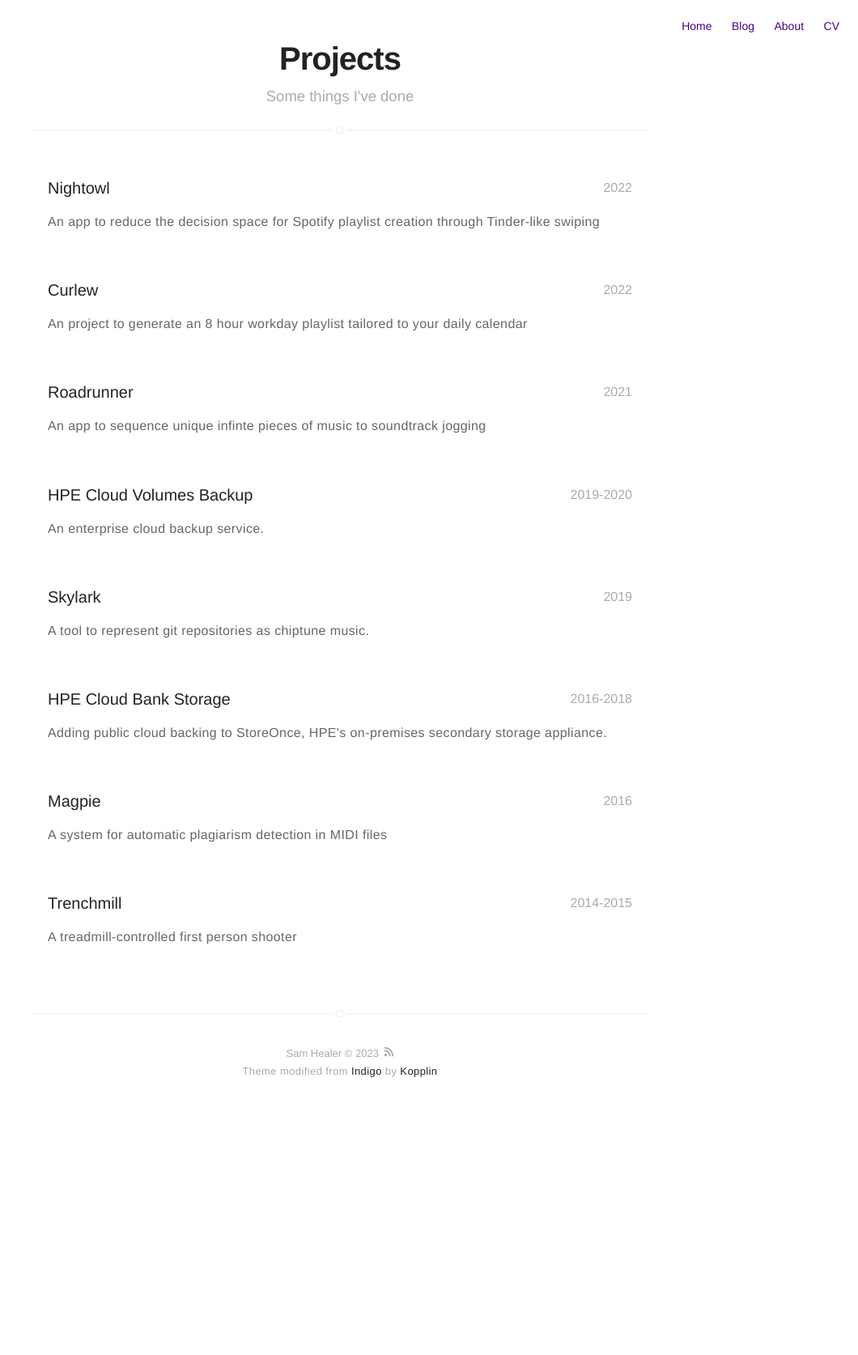
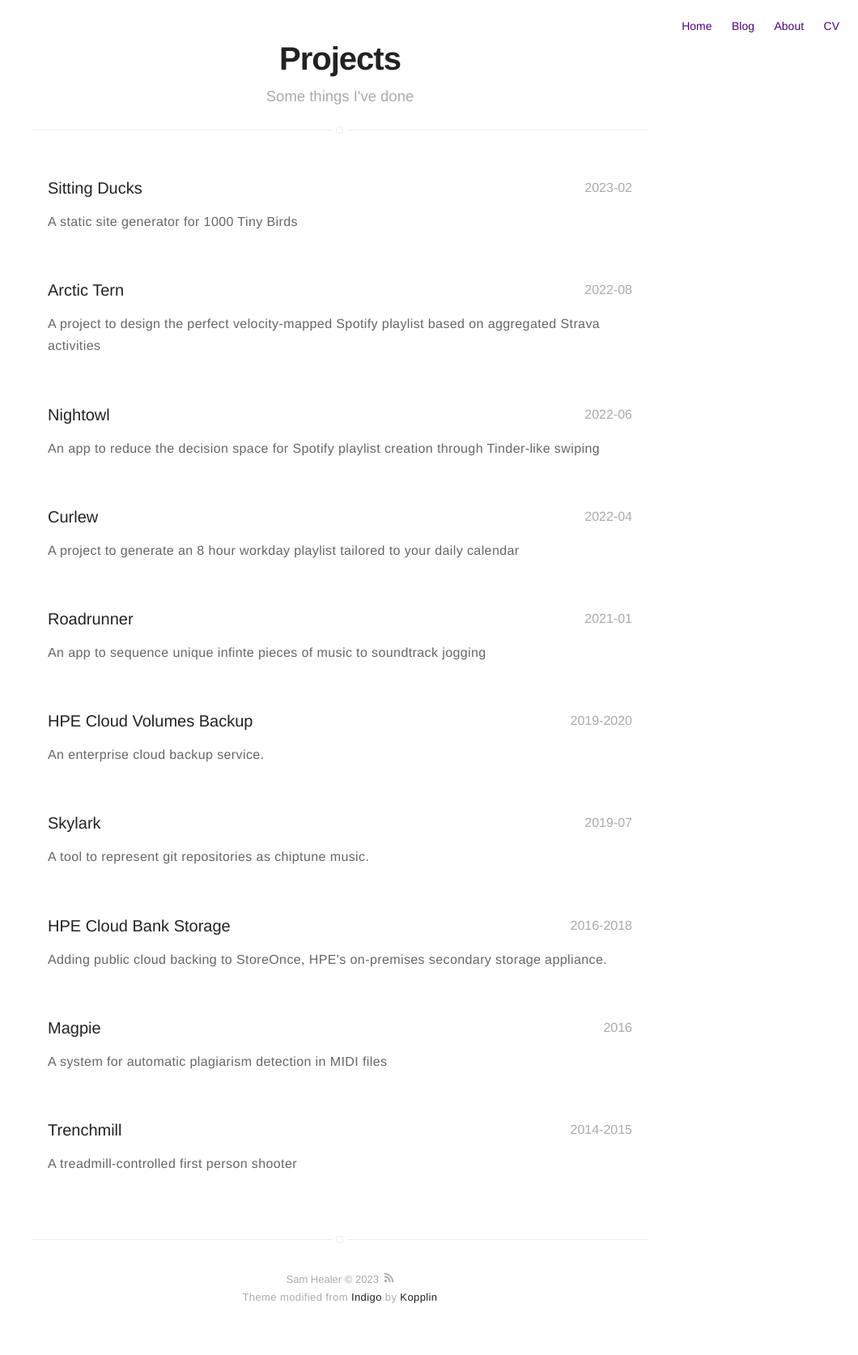
Before and after one commit to samhealer/samhealer.github.io, a Jekyll site: the page built from projects.html, in a window 1280 px wide. Shown: the whole page at 81% size, without its empty margins (220-1280 px from the left). Built offline with Jekyll 4.4.1, drawn with Linux system fonts in a browser that asks for light colours; before the commit the page ends 1394 px from its top, so only the background shows below that; some of the changed lines change nothing that is shown.

Commit message:
New projects (AT & SD)

```diff
--- /dev/null
+++ b/_projectpages/arctic-tern.markdown
@@ -0,0 +1,38 @@
+---
+title: "Arctic Tern"
+layout: project
+year: "2022-08"
+tag: arctic-tern
+<!-- image: assets/images/projects/skylark1.png -->
+headerImage: false
+projects: true
+hidden: true # don't count this post in blog pagination
+description: "A project to design the perfect velocity-mapped Spotify playlist based on aggregated Strava activities"
+category: project
+author: samhealer
+externalLink: false
+big: false
+---
+
+**Developed:** August 2022\
+**Tools used:** Python, Flask, Spotipy, Matplotlib
+
+Another set of hack days, another project probably involving music. These ones crept up on me, and I hadn't really thought much ahead as to what I was going to do. I was more pre-occupied by the fact that in a few weeks' time, I was going to be running the Bristol 10k. Understandably, these two came to a head.
+
+The thought process this time, then: take the Spotify API; take the Strava API; smash them together somehow. I thought it would be fun to make my ideal running playlist. Strava activities track your pace to quite an impressive resolution (device-dependent, but I think I had a resolution of about 10,000 data points a minute?), so if I could use that to make a playlist that would have a roughly correct BPM for whatever my pace would be expected to be as it shifts over the course of a normal run.
+
+There was no good Strava Python SDK, so I was hand-crafting my own API requests - always a pleasure. But the API was relatively straightforward and I wasn't doing too much with it - grab your activities, and filter by a user-specified distance (e.g. only consider runs of 5km or more) and type (e.g. run, cycle, kayaking).
+
+![at1](/assets/images/projects/arctictern1.png)
+
+The user then gets to pick which ones they want to work with. For each of those, grab the velocity data and use that to come up with the average velocity map of a run, doing some binning by the average length of a song.
+
+![at2](/assets/images/projects/arctictern2.png)
+
+I'd already done the drawn out process of making playlists of songs that I liked that were all in my rough target BPM range, but my typical approach is just to pop those on shuffle and crack on. In this case, though, I wanted an order. The user gets to choose from their playlists which ones should be used as source material for the generated playlist. Luckily, when I did [Curlew](/projectpages/curlew/) and [NightOwl](/projectpages/nightowl/), I wrote all my Spotify code in a nicely extricable manner, so I had a library ready to go.
+
+![at3](/assets/images/projects/arctictern3.png)
+
+All these songs then get their BPM normalised to the velocity range (some actual maths going on there, exciting) and then the velocity bins are iterated through to find the track whose BPM most closely matches that portion of the run's pace. Pop that on a playlist, and job's a good 'un.
+
+I think I promised in the sharing session to use that playlist for the actual Bristol 10k if people sponsored me. In the end, I think I tailored it a bit, but I deemed it overall a success and still raised like £250 or something. So all in a successful hack days.
--- a/_projectpages/curlew.markdown
+++ b/_projectpages/curlew.markdown
@@ -1,20 +1,20 @@
 ---
 title: "Curlew"
 layout: project
-year: "2022"
+year: "2022-04"
 tag: magpie
 <!-- image: assets/images/projects/skylark1.png -->
 headerImage: false
 projects: true
 hidden: true # don't count this post in blog pagination
-description: "An project to generate an 8 hour workday playlist tailored to your daily calendar"
+description: "A project to generate an 8 hour workday playlist tailored to your daily calendar"
 category: project
 author: samhealer
 externalLink: false
 big: false
 ---
 
-**Developed:** May 2022\
+**Developed:** April 2022\
 **Tools used:** Python, Flask, Spotipy
 
 It occurred to me that in this world of Zoom meetings, there's no reason why I can't listen to music during meetings. But I supposed that the same music wouldn't work all day. After all, my day back then (when I was an actual software engineer) might be all over the place, like this:
--- a/_projectpages/nightowl.markdown
+++ b/_projectpages/nightowl.markdown
@@ -1,7 +1,7 @@
 ---
 title: "Nightowl"
 layout: project
-year: "2022"
+year: "2022-06"
 tag: magpie
 <!-- image: assets/images/projects/skylark1.png -->
 headerImage: false
--- a/_projectpages/roadrunner.markdown
+++ b/_projectpages/roadrunner.markdown
@@ -1,7 +1,7 @@
 ---
 title: "Roadrunner"
 layout: project
-year: "2021"
+year: "2021-01"
 tag: magpie
 <!-- image: assets/images/projects/skylark1.png -->
 headerImage: false
--- /dev/null
+++ b/_projectpages/sitting-ducks.markdown
@@ -0,0 +1,30 @@
+---
+title: "Sitting Ducks"
+layout: project
+year: "2023-02"
+tag: sitting-ducks
+<!-- image: assets/images/projects/skylark1.png -->
+headerImage: false
+projects: true
+hidden: true # don't count this post in blog pagination
+description: "A static site generator for 1000 Tiny Birds"
+category: project
+author: samhealer
+externalLink: false
+big: false
+---
+
+**Developed:** February 2023\
+**Tools used:** Go, Milligram.css
+
+I thought it was about time to break the current trend of hack day projects which were a) music-based, a)i) Spotify playlist generation-based, to be precise, and b) Python-based. I'd also been thinking about an idea I'd had for a while. I've always tried to keep a note of all the culture I consume - films, music, gigs, etc. But it would be nice to do more with that. Around new year's, I had the thought of trying to write a little something about all of them. Not as a proper blog or anything, just as more my own way of remembering these things, what I experienced from them.
+
+I thought about bundling it into this site, but I - to be honest- am not a fan of how I build this. It's a statically generated site using Jekyll, with some horrific number of opaque plugins, that seems awfully slow (14 seconds to build the site!). And I had lots of fun complicated ideas in mind for what I wanted my site to do. And, y'know, sometimes it's fun building your own thing.
+
+And thus, keeping the Venn diagrams of projects which are named after birds, birds referenced in Radiohead songs, and birds which are an apt pun on the project itself. Sitting Ducks. (Static. Get it? Eh? Eh?) Every entry is written in markdown files with a YAML frontmatter, with a number of different metadata options per media type (e.g. album/artist/year for albums, season for TV shows, venue for gigs, etc.).
+
+This is now building [1000 Tiny Birds](http://1000tinybirds.com), a site which will (knock on wood) end up containing 200 words, give or take, on every book, restaurant, film, TV show, gig, non-gig, album, and misc other things I consume in 2023. With a few hundred entries already, it still generates immediately. There is no more complicated build process than syncing the resultant html files to a basic nginx server running on a Digital Ocean I've got going spare.
+
+![sd1](/assets/images/projects/sittingducks1.png)
+
+There's lots of fun using Go templates and struct composition and inheritance etc. etc., and I do partly wish I'd done it in Python for the sake of dynamic typing, but all in all, I do really enjoy writing Go, and it was nice getting back to that for the first time in quite a while. Now I just have to keep up the actual writing of entries. Ha.
--- a/_projectpages/skylark.markdown
+++ b/_projectpages/skylark.markdown
@@ -1,7 +1,7 @@
 ---
 title: "Skylark"
 layout: project
-year: "2019"
+year: "2019-07"
 tag: magpie
 image: assets/images/projects/skylark1.png
 headerImage: false
```
Also changed, not shown: assets/images/projects/arctictern1.png (added), assets/images/projects/arctictern2.png (added), assets/images/projects/arctictern3.png (added), assets/images/projects/sittingducks1.png (added).
